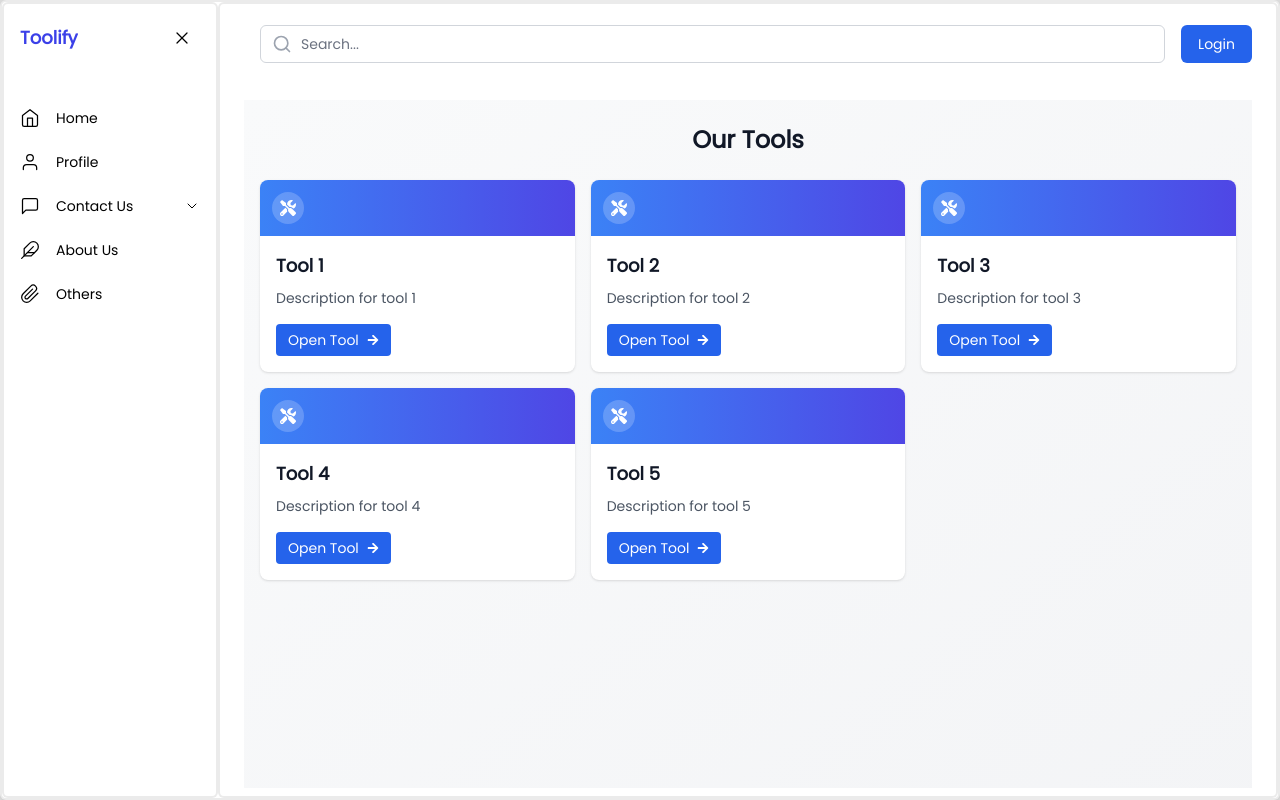
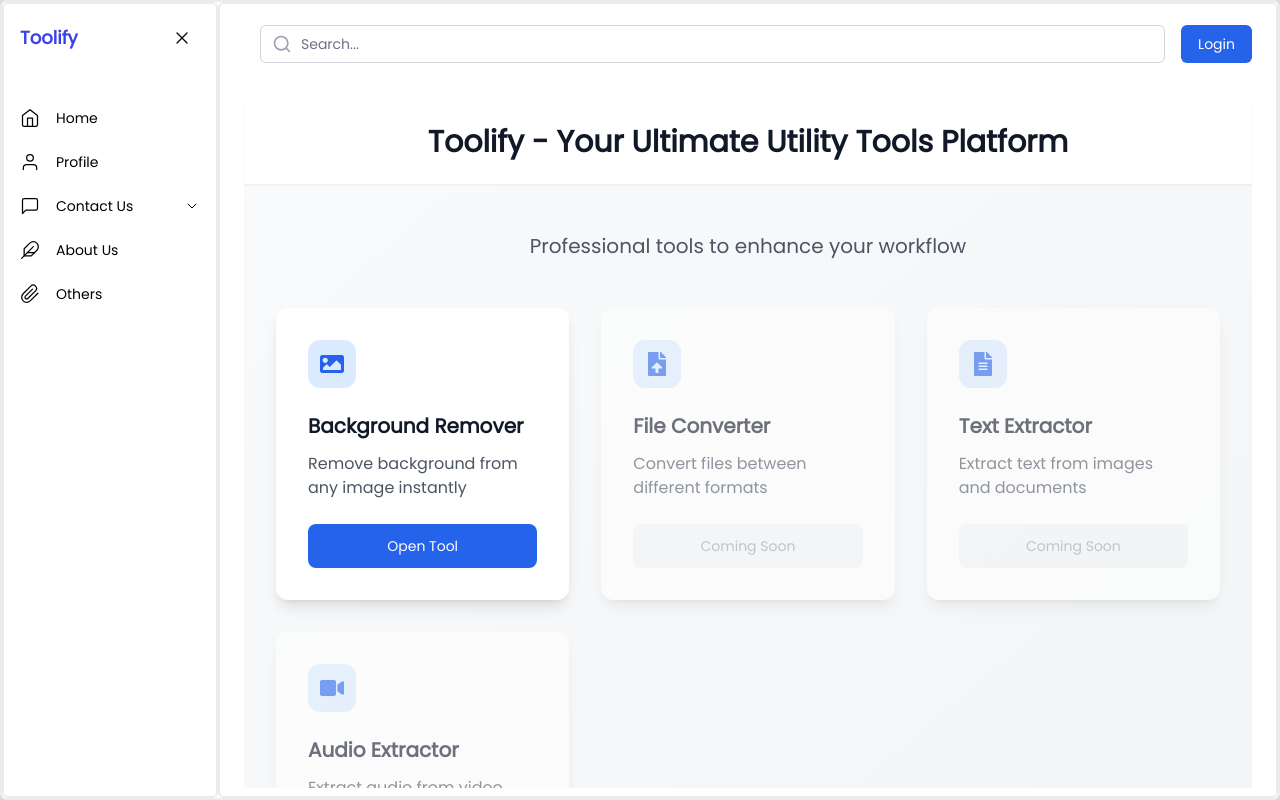
Before and after one commit to OmkarGhadge24/toolify, a React (Create React App) app in the folder frontend/: page / in a window 1280 px wide. Built offline with nearby package versions, Linux system fonts and the light colour scheme.

Commit message:
Backgroud remover added

```diff
--- a/frontend/src/App.js
+++ b/frontend/src/App.js
@@ -3,13 +3,15 @@
 import Home from "./pages/Home";
 import Login from "./components/Login";
 import Signup from "./components/Signup";
+import BackgroundRemover from "./pages/BackgroundRemover";
 
 function App() {
   const [isAuthenticated, setIsAuthenticated] = useState(false);
   return (
     <div className="App w-full h-screen font-['poppins']">
       <Routes>
-        <Route path="/*" element={<Home isAuthenticated={isAuthenticated} setIsAuthenticated={setIsAuthenticated} />} />
+        <Route path="/" element={<Home isAuthenticated={isAuthenticated} setIsAuthenticated={setIsAuthenticated} />} />
+        <Route path="/background-remover" element={<BackgroundRemover />} />
         <Route path="/login" element={<Login setIsAuthenticated={setIsAuthenticated} />} />
         <Route path="/signup" element={<Signup />} />
       </Routes>
--- a/frontend/src/components/Main.jsx
+++ b/frontend/src/components/Main.jsx
@@ -1,41 +1,92 @@
 import React from 'react';
-import { Link } from 'react-router-dom';
-import { FaTools, FaArrowRight } from 'react-icons/fa';
+import { useNavigate } from 'react-router-dom';
+import { FaImage, FaFileAlt, FaVideo, FaFileUpload } from 'react-icons/fa';
 
 const tools = [
-  { name: 'Tool 1', description: 'Description for tool 1', route: '/tool/tool1'},
-  { name: 'Tool 2', description: 'Description for tool 2', route: '/tool/tool2'},
-  { name: 'Tool 3', description: 'Description for tool 3', route: '/tool/tool3'},
-  { name: 'Tool 4', description: 'Description for tool 4', route: '/tool/tool4'},
-  { name: 'Tool 5', description: 'Description for tool 5', route: '/tool/tool5'},
+  {
+    id: 'bg-remover',
+    name: 'Background Remover',
+    description: 'Remove background from any image instantly',
+    icon: FaImage,
+    route: '/background-remover',
+    active: true
+  },
+  {
+    id: 'file-converter',
+    name: 'File Converter',
+    description: 'Convert files between different formats',
+    icon: FaFileUpload,
+    route: '/file-converter',
+    active: false
+  },
+  {
+    id: 'text-extractor',
+    name: 'Text Extractor',
+    description: 'Extract text from images and documents',
+    icon: FaFileAlt,
+    route: '/text-extractor',
+    active: false
+  },
+  {
+    id: 'audio-extractor',
+    name: 'Audio Extractor',
+    description: 'Extract audio from video files',
+    icon: FaVideo,
+    route: '/audio-extractor',
+    active: false
+  },
 ];
 
 const Main = () => {
+  const navigate = useNavigate();
+
   return (
-    <div className="min-h-screen bg-gradient-to-br from-gray-50 to-gray-100 py-6 px-4 overflow-y-auto">
-      <div className="max-w-6xl mx-auto">
-        <h2 className="text-2xl font-bold text-gray-900 mb-6 text-center">Our Tools</h2>
-        <div className="grid grid-cols-1 md:grid-cols-2 lg:grid-cols-3 gap-4">
-          {tools.map((tool, index) => (
+    <div className="min-h-screen bg-gradient-to-br from-gray-50 to-gray-100">
+      {/* Header */}
+      <div className="bg-white shadow-sm">
+        <div className="max-w-7xl mx-auto px-4 py-6 sm:px-6 lg:px-8">
+          <h1 className="text-3xl font-bold text-gray-900 text-center">
+            Toolify - Your Ultimate Utility Tools Platform
+          </h1>
+        </div>
+      </div>
+
+      {/* Main Content */}
+      <div className="max-w-7xl mx-auto px-4 py-12 sm:px-6 lg:px-8">
+        <div className="text-center mb-12">
+          <p className="text-xl text-gray-600">
+            Professional tools to enhance your workflow
+          </p>
+        </div>
+
+        <div className="grid grid-cols-1 md:grid-cols-2 lg:grid-cols-3 gap-8">
+          {tools.map((tool) => (
             <div
-              key={index}
-              className="bg-white rounded-lg overflow-hidden shadow hover:shadow-md transition-all duration-200"
+              key={tool.id}
+              className={`bg-white rounded-xl overflow-hidden shadow-lg hover:shadow-xl transition-all duration-300 ${
+                !tool.active && 'opacity-60'
+              }`}
             >
-              <div className="bg-gradient-to-r from-blue-500 to-indigo-600 p-3">
-                <div className="text-white w-8 h-8 rounded-full bg-white/20 flex items-center justify-center">
-                  <FaTools />
+              <div className="p-8">
+                <div className="w-12 h-12 bg-blue-100 rounded-xl flex items-center justify-center mb-6">
+                  <tool.icon className="w-6 h-6 text-blue-600" />
                 </div>
-              </div>
-              <div className="p-4">
-                <h3 className="text-lg font-semibold text-gray-900 mb-2">{tool.name}</h3>
-                <p className="text-sm text-gray-600 mb-4">{tool.description}</p>
-                <Link
-                  to={tool.route}
-                  className="inline-flex items-center text-sm px-3 py-1.5 bg-blue-600 text-white rounded hover:bg-blue-700 transition-colors duration-200 group"
+                <h3 className="text-xl font-semibold text-gray-900 mb-3">
+                  {tool.name}
+                </h3>
+                <p className="text-gray-600 mb-6">
+                  {tool.description}
+                </p>
+                <button
+                  onClick={() => tool.active && navigate(tool.route)}
+                  className={`w-full py-3 px-4 rounded-lg text-sm font-medium transition-colors ${
+                    tool.active
+                      ? 'bg-blue-600 hover:bg-blue-700 text-white'
+                      : 'bg-gray-100 text-gray-400 cursor-not-allowed'
+                  }`}
                 >
-                  <span>Open Tool</span>
-                  <FaArrowRight className="ml-2 text-xs group-hover:translate-x-1 transition-transform duration-200" />
-                </Link>
+                  {tool.active ? 'Open Tool' : 'Coming Soon'}
+                </button>
               </div>
             </div>
           ))}
--- /dev/null
+++ b/frontend/src/pages/BackgroundRemover.jsx
@@ -0,0 +1,194 @@
+import React, { useState } from 'react';
+import { useNavigate } from 'react-router-dom';
+import { FaArrowLeft, FaCloudUploadAlt } from 'react-icons/fa';
+import axios from 'axios';
+
+const BackgroundRemover = () => {
+  const [selectedFile, setSelectedFile] = useState(null);
+  const [processedImage, setProcessedImage] = useState(null);
+  const [loading, setLoading] = useState(false);
+  const navigate = useNavigate();
+
+  const handleDrop = (e) => {
+    e.preventDefault();
+    const file = e.dataTransfer.files[0];
+    if (file && file.type.startsWith('image/')) {
+      setSelectedFile(file);
+      setProcessedImage(null);
+    }
+  };
+
+  const handleFileSelect = (e) => {
+    const file = e.target.files[0];
+    if (file && file.type.startsWith('image/')) {
+      setSelectedFile(file);
+      setProcessedImage(null);
+    }
+  };
+
+  const removeBackground = async () => {
+    if (!selectedFile) return;
+
+    setLoading(true);
+    const formData = new FormData();
+    formData.append('image', selectedFile);
+
+    try {
+      const response = await axios.post('http://localhost:5000/api/remove-background', formData, {
+        responseType: 'blob'
+      });
+
+      const url = URL.createObjectURL(response.data);
+      setProcessedImage(url);
+    } catch (error) {
+      console.error('Error removing background:', error);
+      alert('Error processing image. Please try again.');
+    } finally {
+      setLoading(false);
+    }
+  };
+
+  const downloadImage = () => {
+    if (processedImage) {
+      const link = document.createElement('a');
+      link.href = processedImage;
+      link.download = 'removed-background.png';
+      link.click();
+    }
+  };
+
+  return (
+    <div className="min-h-screen bg-gradient-to-br from-gray-50 to-gray-100">
+      {/* Header */}
+      <div className="bg-white shadow-sm">
+        <div className="max-w-7xl mx-auto px-4 py-4 sm:px-6 lg:px-8">
+          <div className="flex items-center justify-between">
+            <div className="flex items-center">
+              <button
+                onClick={() => navigate('/')}
+                className="flex items-center text-gray-600 hover:text-gray-900 transition-colors"
+              >
+                <FaArrowLeft className="mr-2" />
+                Back to Tools
+              </button>
+            </div>
+            <h1 className="text-2xl font-bold text-gray-900">Background Remover</h1>
+            <div className="w-24"></div> {/* Spacer for centering */}
+          </div>
+        </div>
+      </div>
+
+      {/* Main Content */}
+      <div className="max-w-7xl mx-auto px-4 py-8 sm:px-6 lg:px-8">
+        <div className="bg-white rounded-2xl shadow-xl p-8">
+          <div className="text-center mb-8">
+            <h2 className="text-3xl font-bold text-gray-900 mb-4">Remove Background from Images</h2>
+            <p className="text-lg text-gray-600">
+              Upload your image and get a professional-looking result in seconds
+            </p>
+          </div>
+
+          <div className="grid grid-cols-1 lg:grid-cols-2 gap-8">
+            {/* Upload Section */}
+            <div className="space-y-6">
+              <div
+                className={`border-2 border-dashed rounded-xl p-8 transition-all ${
+                  selectedFile ? 'border-green-500 bg-green-50' : 'border-gray-300 hover:border-blue-500'
+                }`}
+                onDrop={handleDrop}
+                onDragOver={(e) => e.preventDefault()}
+              >
+                {selectedFile ? (
+                  <div className="space-y-4">
+                    <img
+                      src={URL.createObjectURL(selectedFile)}
+                      alt="Original"
+                      className="max-h-[400px] mx-auto object-contain rounded-lg"
+                    />
+                    <p className="text-sm text-gray-500 text-center">
+                      {selectedFile.name}
+                    </p>
+                  </div>
+                ) : (
+                  <div className="text-center">
+                    <FaCloudUploadAlt className="mx-auto h-12 w-12 text-gray-400" />
+                    <div className="mt-4">
+                      <p className="text-lg font-medium text-gray-900">
+                        Drag and drop your image here
+                      </p>
+                      <p className="mt-1 text-sm text-gray-500">
+                        or click to browse from your computer
+                      </p>
+                    </div>
+                    <input
+                      type="file"
+                      accept="image/*"
+                      onChange={handleFileSelect}
+                      className="hidden"
+                      id="file-input"
+                    />
+                    <label
+                      htmlFor="file-input"
+                      className="mt-4 inline-flex items-center px-4 py-2 border border-gray-300 rounded-md shadow-sm text-sm font-medium text-gray-700 bg-white hover:bg-gray-50 focus:outline-none focus:ring-2 focus:ring-offset-2 focus:ring-blue-500 cursor-pointer"
+                    >
+                      Select Image
+                    </label>
+                  </div>
+                )}
+              </div>
+
+              {selectedFile && !processedImage && (
+                <button
+                  onClick={removeBackground}
+                  disabled={loading}
+                  className="w-full py-3 px-4 border border-transparent rounded-lg shadow-sm text-sm font-medium text-white bg-blue-600 hover:bg-blue-700 focus:outline-none focus:ring-2 focus:ring-offset-2 focus:ring-blue-500 disabled:bg-gray-400 disabled:cursor-not-allowed transition-colors"
+                >
+                  {loading ? (
+                    <span className="flex items-center justify-center">
+                      <svg className="animate-spin -ml-1 mr-3 h-5 w-5 text-white" xmlns="http://www.w3.org/2000/svg" fill="none" viewBox="0 0 24 24">
+                        <circle className="opacity-25" cx="12" cy="12" r="10" stroke="currentColor" strokeWidth="4"></circle>
+                        <path className="opacity-75" fill="currentColor" d="M4 12a8 8 0 018-8V0C5.373 0 0 5.373 0 12h4zm2 5.291A7.962 7.962 0 014 12H0c0 3.042 1.135 5.824 3 7.938l3-2.647z"></path>
+                      </svg>
+                      Processing...
+                    </span>
+                  ) : (
+                    'Remove Background'
+                  )}
+                </button>
+              )}
+            </div>
+
+            {/* Result Section */}
+            <div className={`border-2 rounded-xl p-8 ${processedImage ? 'border-green-500' : 'border-gray-200'}`}>
+              {processedImage ? (
+                <div className="space-y-6">
+                  <img
+                    src={processedImage}
+                    alt="Processed"
+                    className="max-h-[400px] mx-auto object-contain rounded-lg"
+                  />
+                  <div className="flex justify-center">
+                    <button
+                      onClick={downloadImage}
+                      className="inline-flex items-center px-6 py-3 border border-transparent rounded-lg shadow-sm text-sm font-medium text-white bg-green-600 hover:bg-green-700 focus:outline-none focus:ring-2 focus:ring-offset-2 focus:ring-green-500 transition-colors"
+                    >
+                      Download Result
+                    </button>
+                  </div>
+                </div>
+              ) : (
+                <div className="h-full flex items-center justify-center">
+                  <p className="text-gray-400 text-lg">
+                    Processed image will appear here
+                  </p>
+                </div>
+              )}
+            </div>
+          </div>
+        </div>
+      </div>
+    </div>
+  );
+};
+
+export default BackgroundRemover;
```
Also changed, not shown: 2 other files (tests, documents, lock files or other folders).
